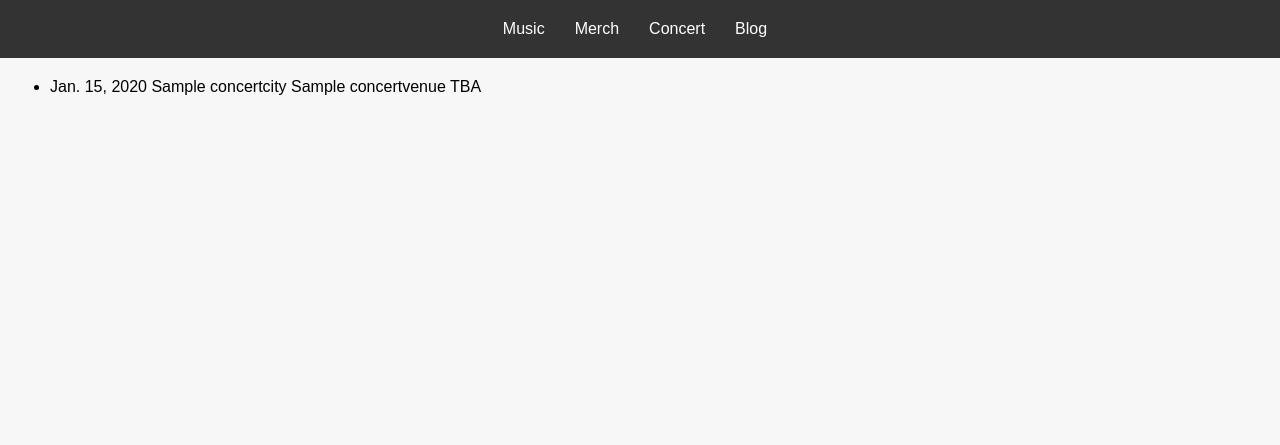
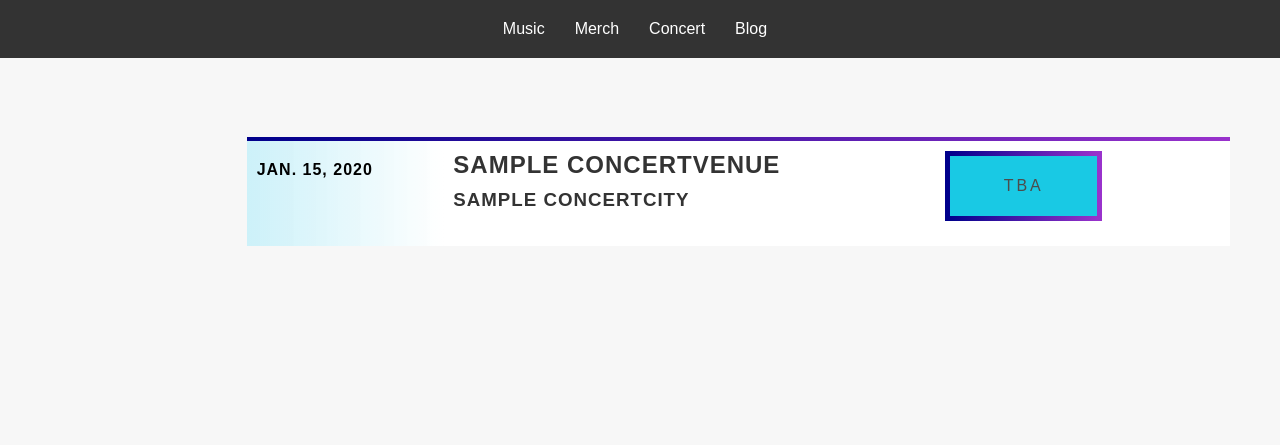
Before and after one commit to stonyte1/bandcamp, a Django app: page /concerts/ in a window 1280 px wide. Shown: the top 445 px of the page. Run offline with Django 4.2, Linux system fonts and the light colour scheme; tables that the repository leaves empty hold one stand-in row (values such as "Sample post").

Commit message:
concert admin views, full logic for ticket_status

```diff
--- a/bandcamp/concerts/templates/concert_view.html
+++ b/bandcamp/concerts/templates/concert_view.html
@@ -1,4 +1,5 @@
 {% extends 'base.html' %}
+{% block title %} Concerts | {{ block.super }}{% endblock title %}
 {% load concert_tags %}
 {% block content %}
 {% comment %} <p>Sum of Visible Concerts: {{ concerts|sum_visible }}</p>
@@ -9,9 +10,9 @@
         <h3>Stay tunned!<h3>
     </span>
 {% else %}
-<ul>
+<ul class='concerts'>
 {% for concert in concerts %}
-    {% if concert.visible == True %}<li>{{concert.date}} {{concert.city}} {{concert.venue}} {% if concert.ticket_status == 2 %}<a href={{concert.link}}>{{concert.get_ticket_status_display}}</a>{% else %}{{concert.get_ticket_status_display}}{% endif %}</li>{% endif %}
+    {% if concert.visible == True %}<li class='concert-line'><div class='concert-date'>{{concert.date}}</div> <div class='concert-place'><h2>{{concert.venue}}</h2> <h3>{{concert.city}}</h3></div> <div id="concert-tickets-{{ concert.ticket_status }}">{% if concert.ticket_status == 2 %}<a class='box' href={{concert.link}}>{{concert.get_ticket_status_display}}</a>{% else %}{{concert.get_ticket_status_display}}{% endif %}</li>{% endif %}
 {% endfor %}
 </ul>
 {% endif %}
--- a/bandcamp/music/static/style.css
+++ b/bandcamp/music/static/style.css
@@ -275,3 +275,88 @@ footer p {
 .no-concerts .no-c {
     margin: 0;
 }
+
+.concerts {
+    margin-top: 5%;
+    margin-left: 16.667%;
+}
+
+.concert-line {
+    display: flex;
+    justify-content: flex-start;
+    padding-top: 10px;
+    padding-bottom: 25px;
+    border-top-width: 4px;
+    border-top-style: solid;
+    border-image: linear-gradient(to right, darkblue, darkorchid) 1;
+    text-transform: uppercase;
+    letter-spacing: 1px;
+    background: linear-gradient(90deg, rgba(85, 224, 255, 0.261) 0%, rgb(255, 255, 255) 20%);
+
+}
+
+.concert-date {
+    display: flex;
+    width: 20%;
+    padding-top: 10px;
+    padding-left: 10px;
+    font-weight: bold;
+}
+
+.concert-place {
+    display: flex;
+    flex-direction: column;
+    width: 50%;
+}
+
+div[id^="concert-tickets-"] {
+    display: flex;
+    align-items: center;
+    justify-content: center;
+    width: 15%;
+    border-width: 5px;
+    border-style: solid;
+    border-image: linear-gradient(to right, darkblue, darkorchid) 1;
+    text-decoration: none;
+    color: #ffffff;
+    background-color: rgb(25, 201, 228);
+    letter-spacing: 3px;
+
+}
+
+div[id^="concert-tickets-"] .box {
+    width: 100%;
+    height: 100%;
+    display: flex;
+    align-items: center;
+    justify-content: center;
+    text-decoration: none;
+    color: #ffffff;
+    background-color: rgb(25, 201, 228);
+
+}
+
+div[id^="concert-tickets-"] :hover {
+    background-color: green;
+}
+
+#concert-tickets-0 {
+    color: rgb(76, 76, 76);
+}
+
+#concert-tickets-1 {
+    color: rgb(235, 0, 0);
+}
+
+#concert-tickets-2 {
+    color: rgb(235, 0, 0);
+}
+
+#concert-tickets-3 {
+    color: rgb(235, 0, 0);
+}
+
+#concert-tickets-4 {
+    color: black;
+    background-color: rgba(25, 201, 228, 0.149);
+}
```
Also changed, not shown: bandcamp/concerts/admin.py (+9 -1 lines).
